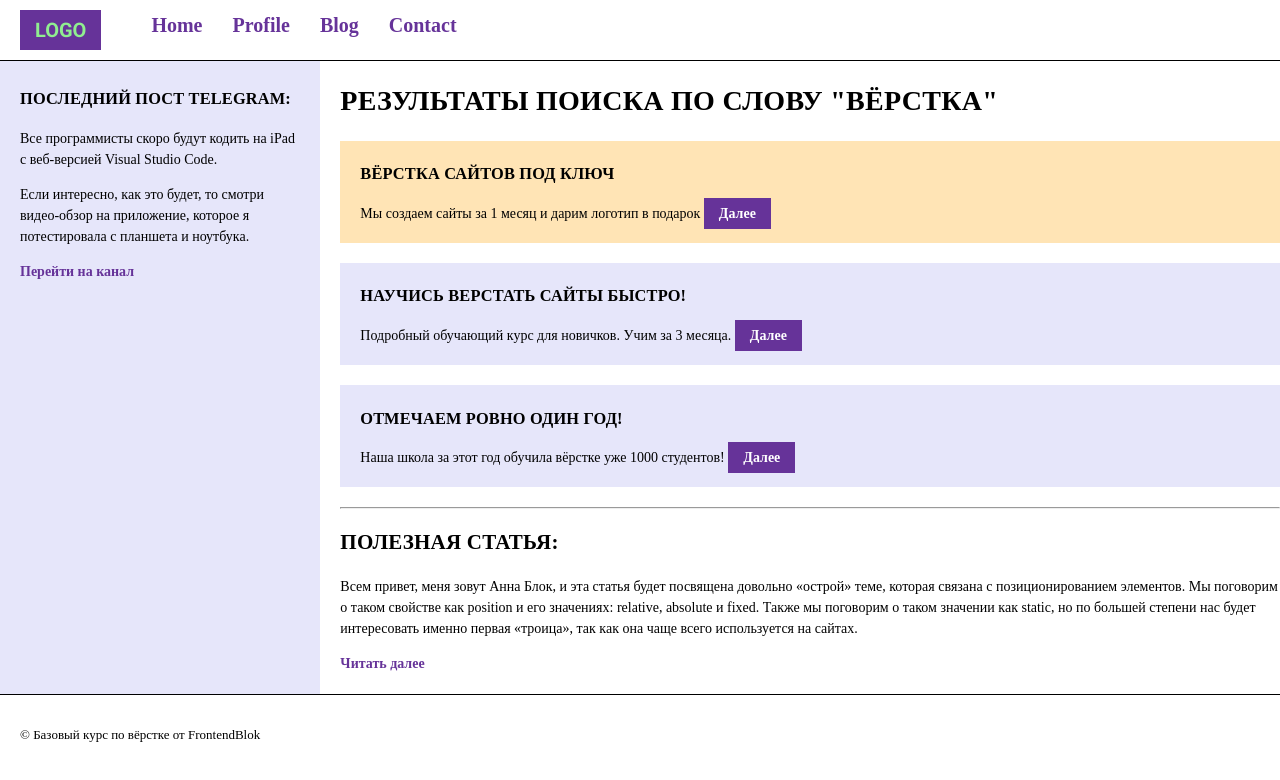
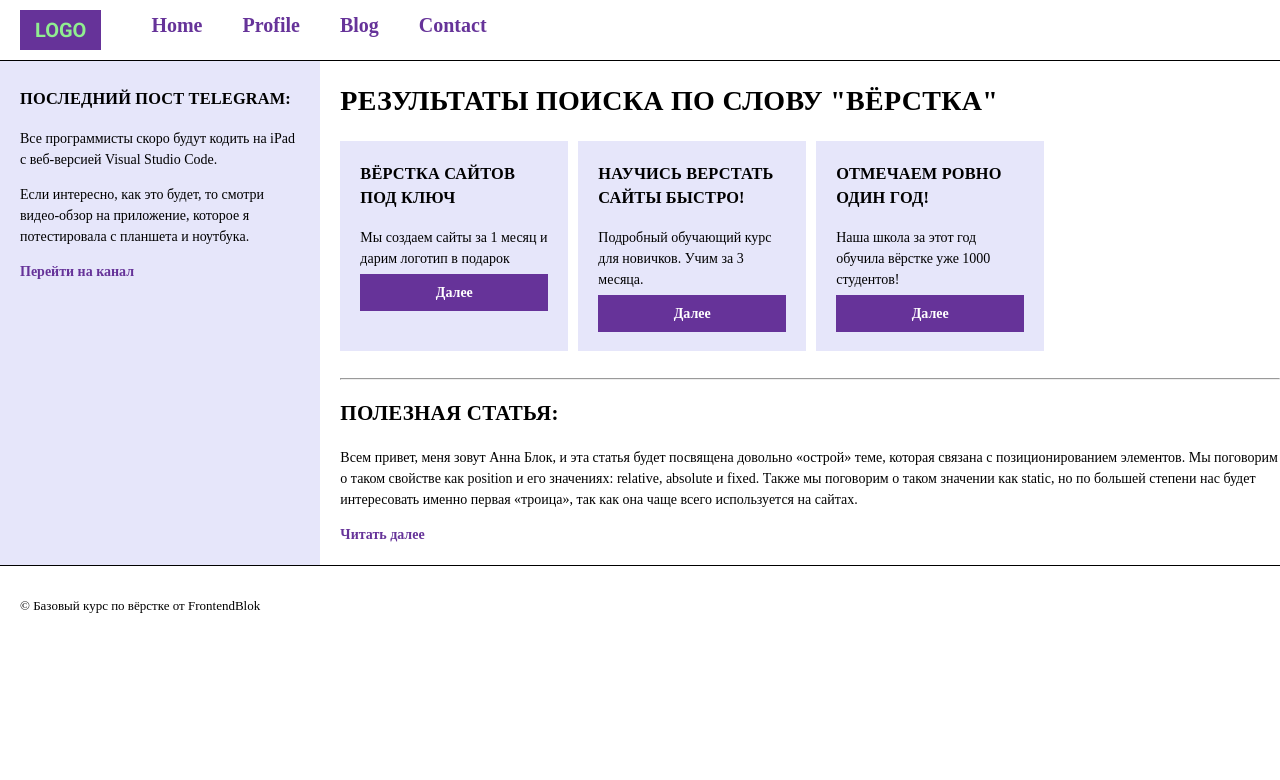
Before and after one commit to ShDV05/FrontendBlok-Mudule01-test, a plain HTML site: page semantic.html in a window 1280 px wide. Drawn offline with Linux system fonts and the light colour scheme.

Commit message:
10 We arrange the elements on the grid

```diff
--- a/semantic.html
+++ b/semantic.html
@@ -18,7 +18,7 @@
 <body>
     <header class="header">
         <a href="#" class="logo">LOGO</a>
-        <ul>
+        <ul class="headers">
             <li><a href="#">Home</a></li>
             <li><a href="#">Profile</a></li>
             <li><a href="#">Blog</a></li>
@@ -39,16 +39,16 @@
         </aside>
         <div>
             <h1>Результаты поиска по слову "вёрстка"</h1>
-            <div class="section">
-                <section>
+            <div class="results">
+                <section class="section">
                     <h3>Вёрстка сайтов под ключ</h3>
                     <p>Мы создаем сайты за 1 месяц и дарим логотип в подарок <a class="link" href="#">Далее</a></p>
                 </section>
-                <section>
+                <section class="section">
                     <h3>Научись верстать сайты быстро!</h3>
                     <p>Подробный обучающий курс для новичков. Учим за 3 месяца. <a class="link" href="#">Далее</a></p>
                 </section>
-                <section>
+                <section class="section">
                     <h3>Отмечаем ровно один год!</h3>
                     <p>Наша школа за этот год обучила вёрстке уже 1000 студентов! <a class="link" href="#">Далее</a></p>
                 </section>
--- a/styles/semantic.css
+++ b/styles/semantic.css
@@ -32,8 +32,11 @@ a {
 }
 
 .link {
+    display: block;
+    text-align: center;
     background-color: rebeccapurple;
     color: white;
+    margin-top: 5px;
     padding: 8px 15px;
 }
 
@@ -77,6 +80,14 @@ section {
     margin-bottom: 20px;
 }
 
-.section section:first-child {
-    background: moccasin;
+.results {
+    display: flex;
+    gap: 10px;
 }
+.section{
+    flex-basis: 20%;
+}
+
+.headers {
+    gap: 10px;
+}
```
